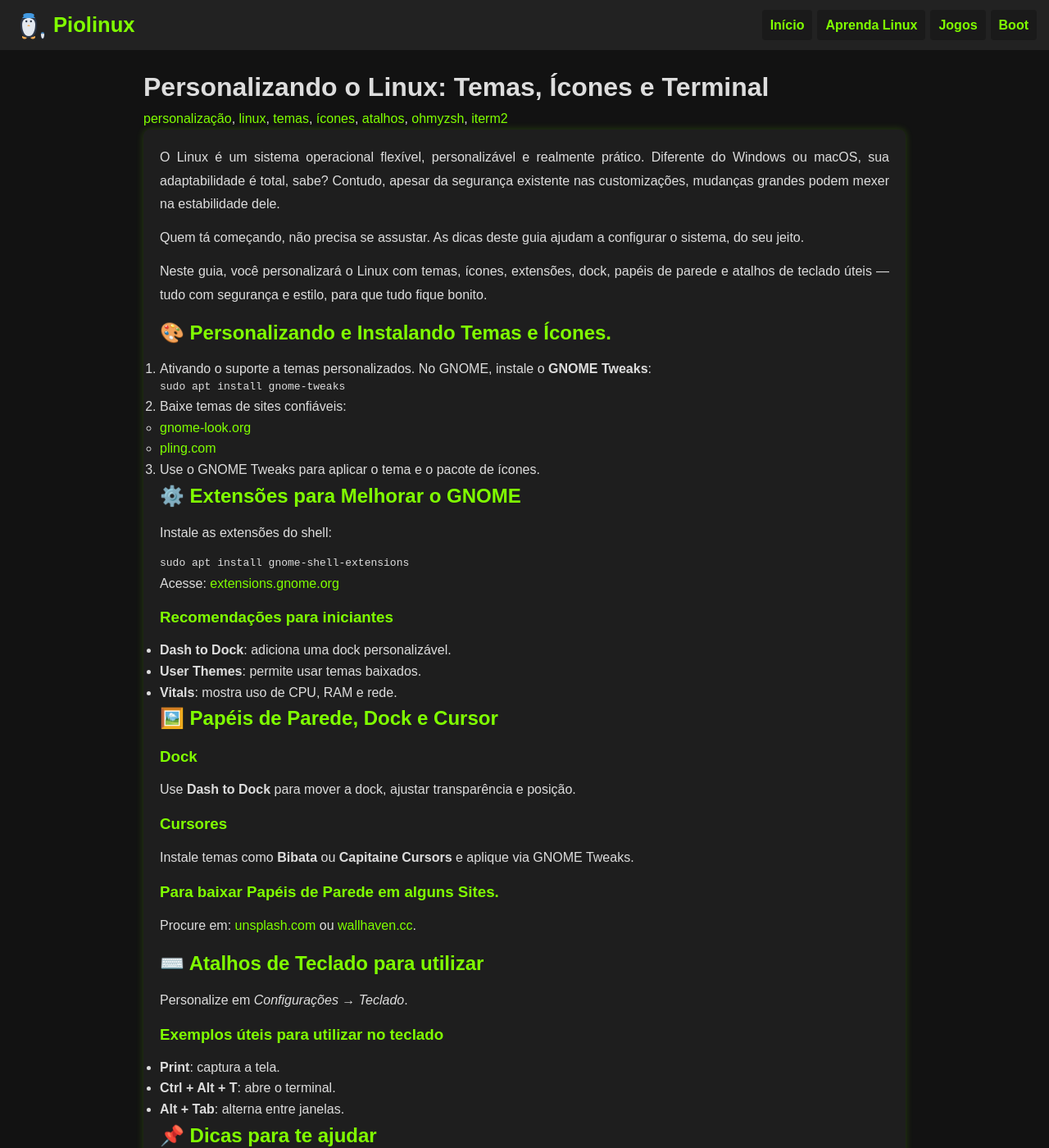
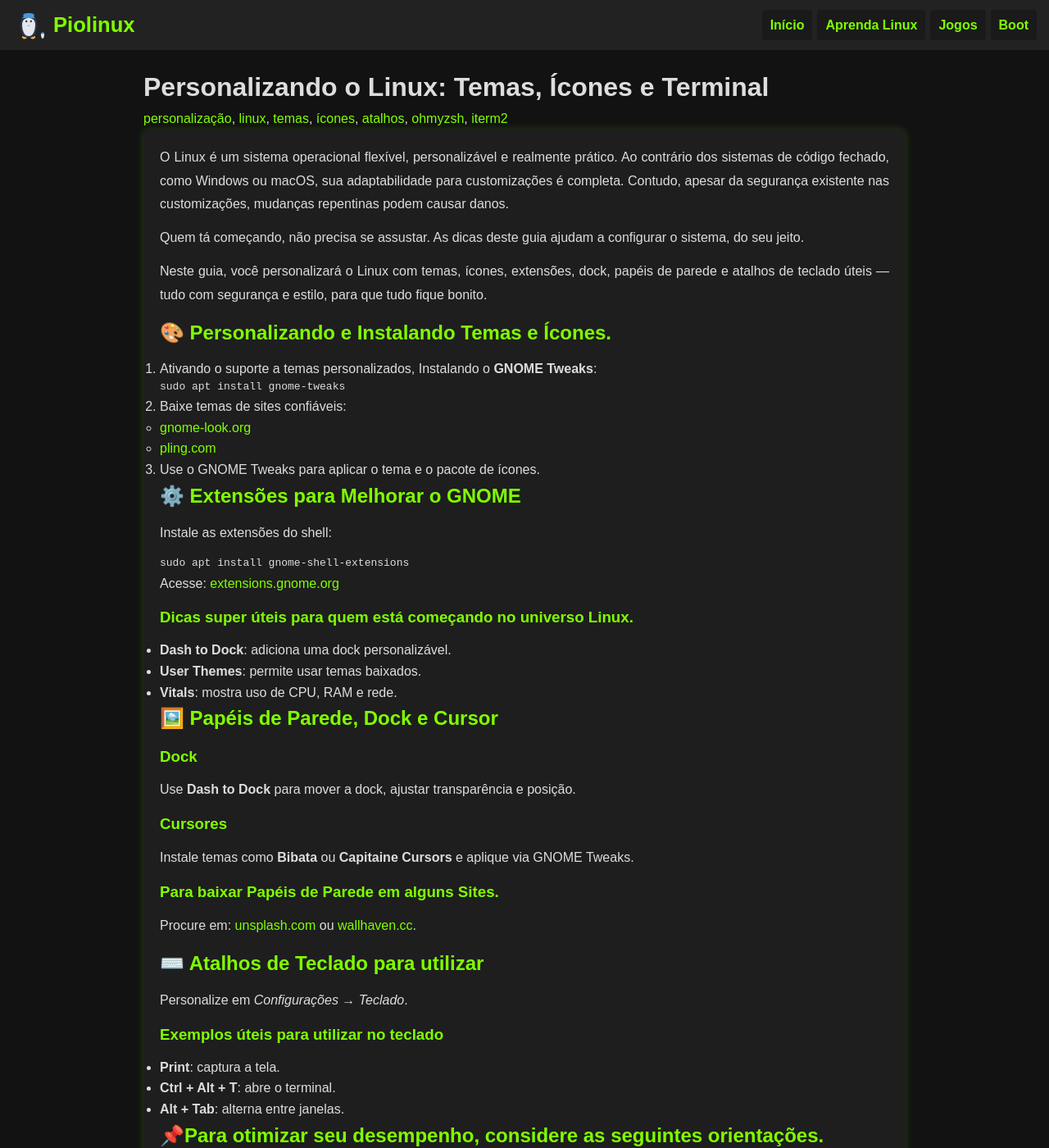
Before and after one commit to Piolinux/piolinux-site, a Jekyll site: the page built from _pages/personalizando-linux-iniciantes.html, in a window 1280 px wide and 1400 px high. Shown: the whole window at 82% size. Built offline with Jekyll 4.4.1, drawn with Linux system fonts in a browser that asks for light colours.

Commit message:
Update personalizando-linux-iniciantes.html

```diff
--- a/_pages/personalizando-linux-iniciantes.html
+++ b/_pages/personalizando-linux-iniciantes.html
@@ -13,7 +13,7 @@ permalink: /personalizar-linux-iniciantes/
  <section class="post-content">
 
   <p>
-    O Linux é um sistema operacional flexível, personalizável e realmente prático. Diferente do Windows ou macOS, sua adaptabilidade é total, sabe? Contudo, apesar da segurança existente nas customizações, mudanças grandes podem mexer na estabilidade dele.
+    O Linux é um sistema operacional flexível, personalizável e realmente prático. Ao contrário dos sistemas de código fechado, como Windows ou macOS, sua adaptabilidade para customizações é completa. Contudo, apesar da segurança existente nas customizações, mudanças repentinas podem causar danos.
   </p>
   <p>
     Quem tá começando, não precisa se assustar. As dicas deste guia ajudam a configurar o sistema, do seu jeito.
@@ -25,7 +25,7 @@ permalink: /personalizar-linux-iniciantes/
   <h2>🎨 Personalizando e  Instalando Temas e Ícones.</h2>
   <ol>
     <li>
-      Ativando o suporte a temas personalizados. No GNOME, instale o <strong>GNOME Tweaks</strong>:
+     Ativando o suporte a temas personalizados, Instalando o <strong>GNOME Tweaks</strong>:
       <pre><code>sudo apt install gnome-tweaks</code></pre>
     </li>
     <li>
@@ -49,7 +49,7 @@ permalink: /personalizar-linux-iniciantes/
     Acesse: <a href="https://extensions.gnome.org" target="_blank">extensions.gnome.org</a>
   </p>
 
-  <h3>Recomendações para iniciantes</h3>
+  <h3>Dicas super úteis para quem está começando no universo Linux.</h3>
   <ul>
     <li><strong>Dash to Dock</strong>: adiciona uma dock personalizável.</li>
     <li><strong>User Themes</strong>: permite usar temas baixados.</li>
@@ -85,7 +85,7 @@ permalink: /personalizar-linux-iniciantes/
     <li><strong>Alt + Tab</strong>: alterna entre janelas.</li>
   </ul>
 
-  <h2>📌 Dicas para te ajudar</h2>
+  <h2>📌Para otimizar seu desempenho, considere as seguintes orientações.</h2>
   <ul>
     <li>Utilize temas escuros à noite, claros durante o dia.</li>
     <li>Salve perfis com <code>dconf</code> para recuperar configurações.</li>
```
